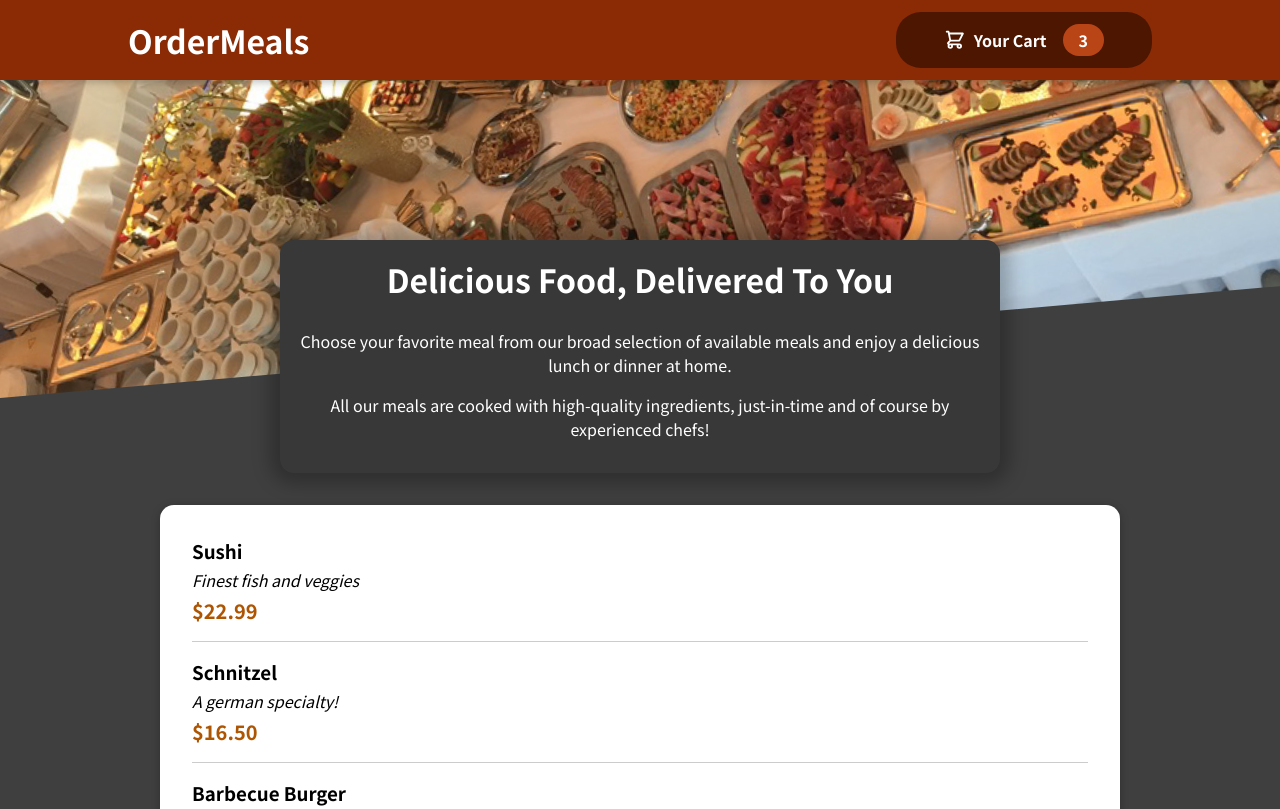
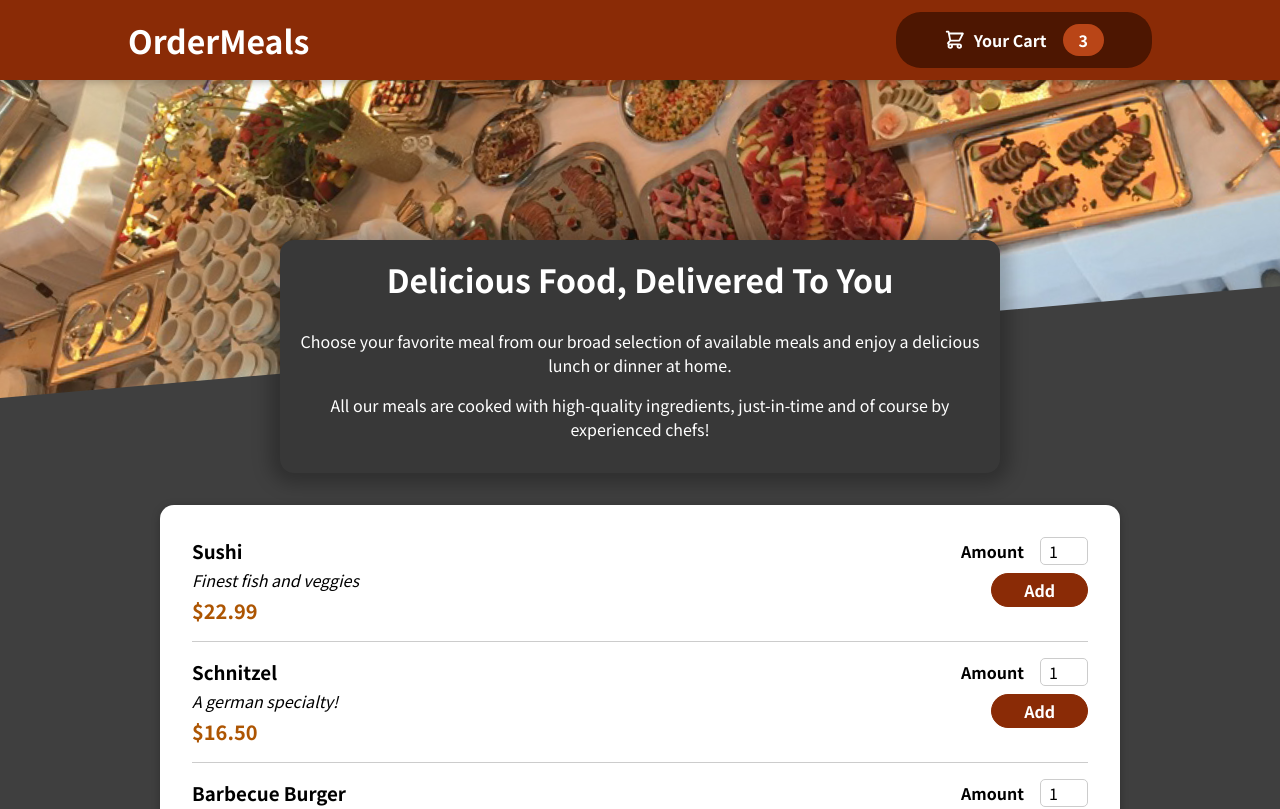
Before and after one commit to DavitGujejiani/food-ordering-website-reactjs, a React (Create React App) app: page / in a window 1280 px wide. Shown: the top 809 px of the page. Built offline with nearby package versions, Linux system fonts and the light colour scheme.

Commit message:
136. Added add to cart form

```diff
--- a/src/components/Meals/AvailableMeals.js
+++ b/src/components/Meals/AvailableMeals.js
@@ -1,6 +1,6 @@
 import classes from "./AvailableMeals.module.css";
 import Card from "../UI/Card";
-import MealItem from "../MealItem/MealItem";
+import MealItem from "./MealItem/MealItem";
 
 const DUMMY_MEALS = [
     {
--- a/src/components/MealItem/MealItem.js
+++ b/src/components/Meals/MealItem/MealItem.js
@@ -1,4 +1,5 @@
 import classes from "./MealItem.module.css";
+import MealItemForm from "./MealItemForm";
 
 function MealItem(props) {
     const price = `$${props.meal.price.toFixed(2)}`;
@@ -10,7 +11,9 @@
                 <div className={classes.description}>{props.meal.description}</div>
                 <div className={classes.price}>{price}</div>
             </div>
-            <div></div>
+            <div>
+                <MealItemForm />
+            </div>
         </li>
     );
 }
--- /dev/null
+++ b/src/components/Meals/MealItem/MealItemForm.js
@@ -0,0 +1,23 @@
+import Input from "../../UI/Input";
+import classes from "./MealItemForm.module.css";
+
+function MealItemForm() {
+    return (
+        <form className={classes.form}>
+            <Input
+                label="Amount"
+                input={{
+                    id: "amount",
+                    type: "number",
+                    min: "1",
+                    max: "5",
+                    step: "1",
+                    defaultValue: "1",
+                }}
+            />
+            <button>Add</button>
+        </form>
+    );
+}
+
+export default MealItemForm;
--- /dev/null
+++ b/src/components/Meals/MealItem/MealItemForm.module.css
@@ -0,0 +1,20 @@
+.form {
+    text-align: right;
+}
+
+.form button {
+    font: inherit;
+    cursor: pointer;
+    background-color: #8a2b06;
+    border: 1px solid #8a2b06;
+    color: white;
+    padding: 0.25rem 2rem;
+    border-radius: 20px;
+    font-weight: bold;
+}
+
+.form button:hover,
+.form button:active {
+    background-color: #641e03;
+    border-color: #641e03;
+}
--- /dev/null
+++ b/src/components/UI/Input.js
@@ -0,0 +1,12 @@
+import classes from "./Input.module.css";
+
+function Input(props) {
+    return (
+        <div className={classes.input}>
+            <label htmlFor={props.input.id}>{props.label}</label>
+            <input {...props.input} />
+        </div>
+    )
+}
+
+export default Input;
--- /dev/null
+++ b/src/components/UI/Input.module.css
@@ -0,0 +1,18 @@
+.input {
+    display: flex;
+    align-items: center;
+    margin-bottom: 0.5rem;
+}
+
+.input label {
+    font-weight: bold;
+    margin-right: 1rem;
+}
+
+.input input {
+    width: 3rem;
+    border-radius: 5px;
+    border: 1px solid #ccc;
+    font: inherit;
+    padding-left: 0.5rem;
+}
```
Also changed, not shown: src/components/MealItem/MealItemForm.js (deleted), src/components/Meals/MealItem/MealItem.module.css (renamed from src/components/MealItem/MealItem.module.css), 1 other file (tests, documents, lock files or other folders).
